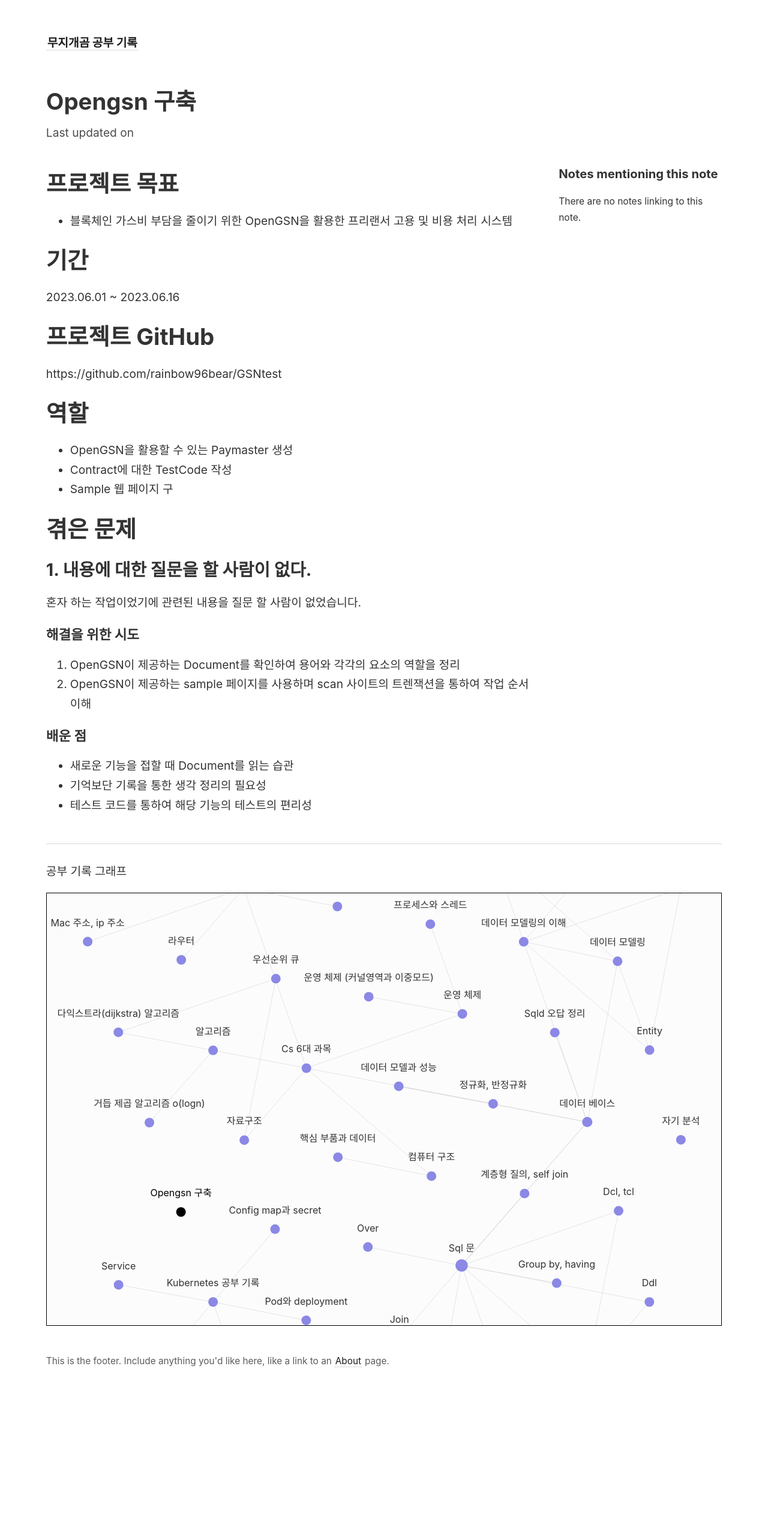
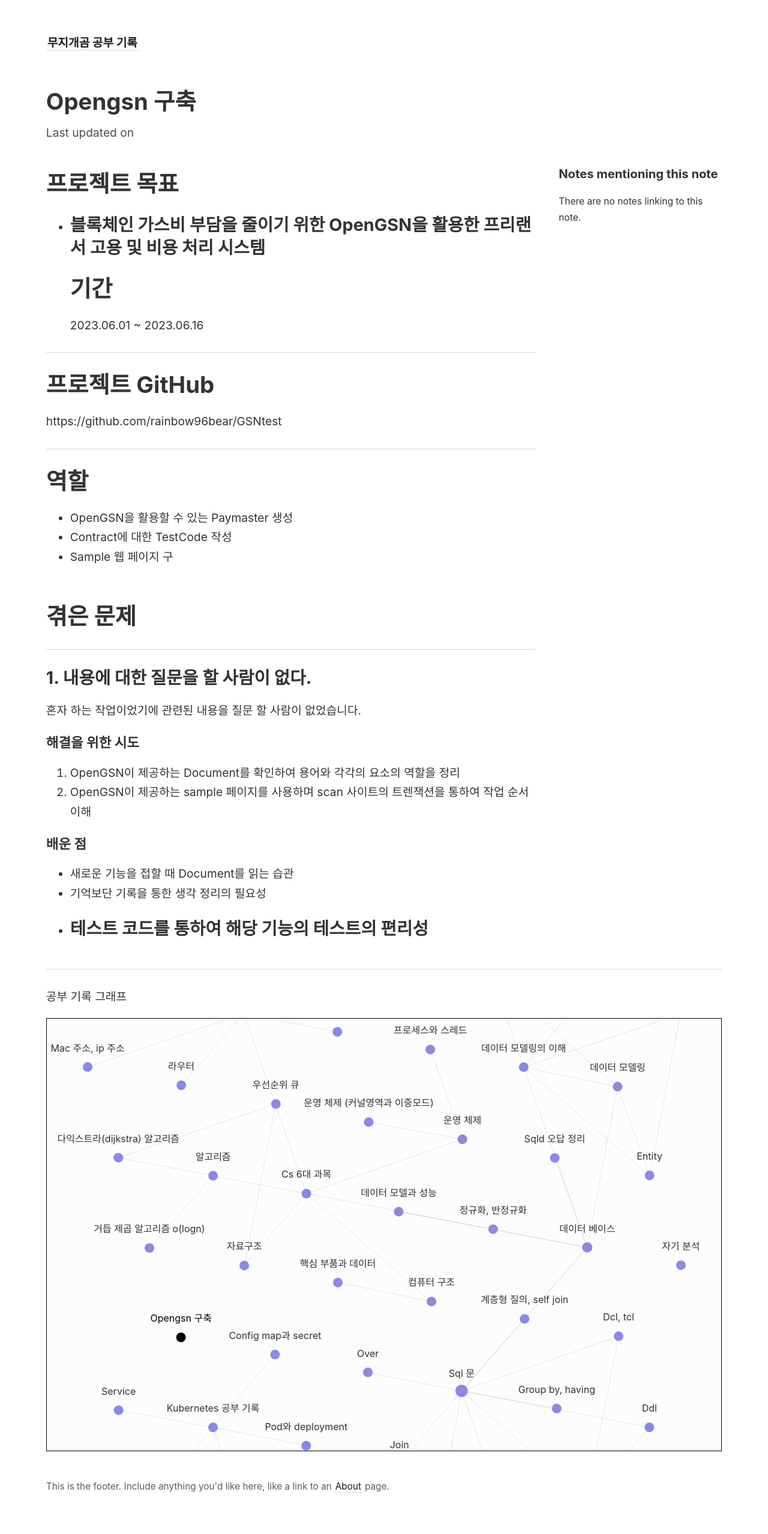
Before and after one commit to rainbow96bear/Obsidian, a Jekyll site: the page built from _notes/OpenGSN 구축.md, in a window 1280 px wide. Shown: the whole page at 60% size. Built offline with Jekyll 4.4.1, drawn with Linux system fonts in a browser that asks for light colours; before the commit the page ends 2349 px from its top, so only the background shows below that.

Commit message:
가독성을 위한 구분선 추가

```diff
--- a/_notes/OpenGSN 구축.md
+++ b/_notes/OpenGSN 구축.md
@@ -1,19 +1,25 @@
 # 프로젝트 목표
 - 블록체인 가스비 부담을 줄이기 위한 OpenGSN을 활용한 프리랜서 고용 및 비용 처리 시스템
-
+-----
 # 기간
 2023.06.01 ~ 2023.06.16
 
+-----
+
 # 프로젝트 GitHub
 https://github.com/rainbow96bear/GSNtest
+
+-----
 
 # 역할
 - OpenGSN을 활용할 수 있는 Paymaster 생성
 - Contract에 대한 TestCode 작성
 - Sample 웹 페이지 구
+<br>
+<br>
 
 # 겪은 문제
-
+-----
 ## 1. 내용에 대한 질문을 할 사람이 없다.
 혼자 하는 작업이었기에 관련된 내용을 질문 할 사람이 없었습니다.
 ### 해결을 위한 시도
@@ -24,3 +30,4 @@
 - 새로운 기능을 접할 때 Document를 읽는 습관
 - 기억보단 기록을 통한 생각 정리의 필요성
 - 테스트 코드를 통하여 해당 기능의 테스트의 편리성
+-----
```
Also changed, not shown: _notes/Defi Scan 사이트.md (+15 -1 lines), _notes/NFT를 위한 SNS.md (+7 -0 lines).
